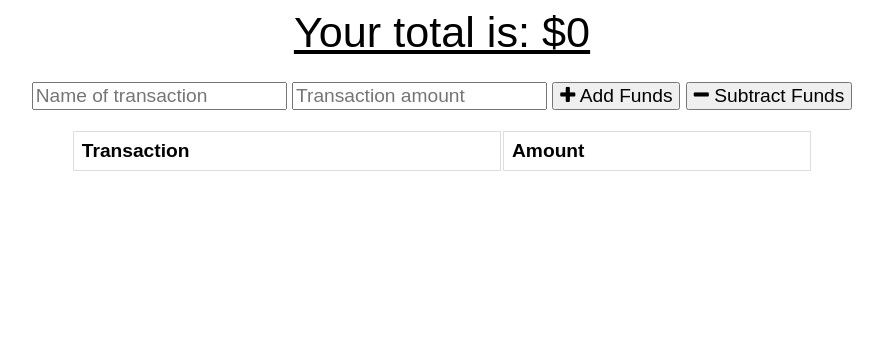
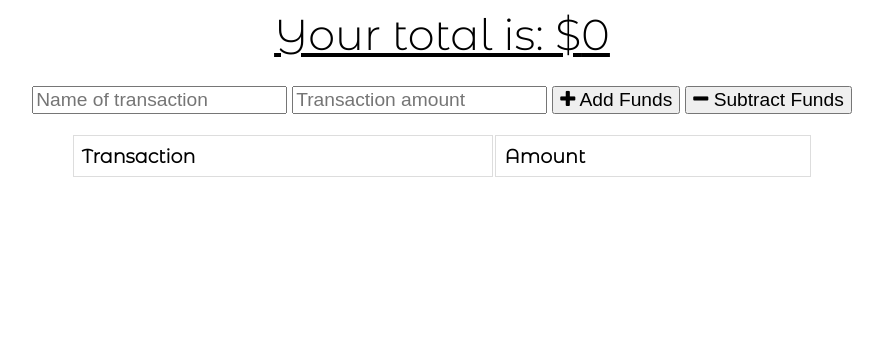
Before and after one commit to Torontow/MT-Budget_Tracker, a website: page public/index.html in a window 1280 px wide. Shown: the whole page, without its empty margins (198-1081 px from the left). Drawn offline with nearby package versions, Linux system fonts and the light colour scheme; no server answers.

Commit message:
Added a font.

```diff
--- a/public/index.html
+++ b/public/index.html
@@ -6,7 +6,8 @@
   <meta http-equiv="X-UA-Compatible" content="ie=edge">
   <meta name="theme-color" content="#317EFB">
   <link rel="shortcut icon" href="icons/icon-192x192.png" type="image/x-icon">
-
+  <link rel="preconnect" href="https://fonts.gstatic.com">
+  <link href="https://fonts.googleapis.com/css2?family=Montserrat+Alternates:wght@300&display=swap" rel="stylesheet">
   <link rel="stylesheet" href="https://stackpath.bootstrapcdn.com/font-awesome/4.7.0/css/font-awesome.min.css">
   <link rel="stylesheet" href="styles.css">
 
--- a/public/styles.css
+++ b/public/styles.css
@@ -1,6 +1,6 @@
 body {
   font-size: 120%;
-  font-family: Arial;
+  font-family: 'Montserrat Alternates', Arial, sans-serif;
 }
 
 button, input {
```
Also changed, not shown: 1 other file.
